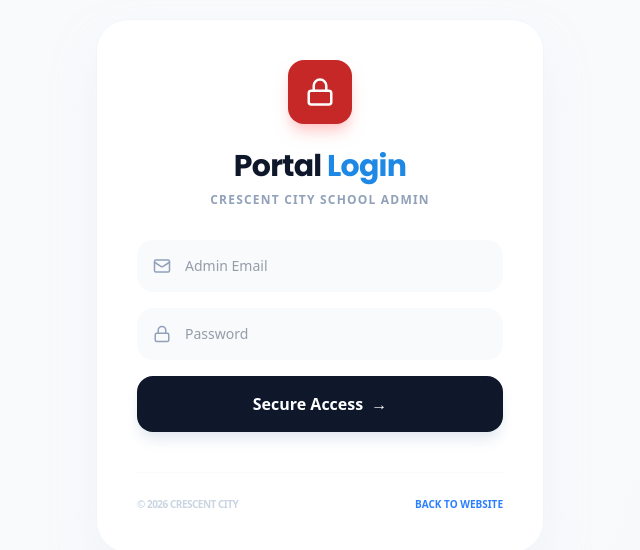
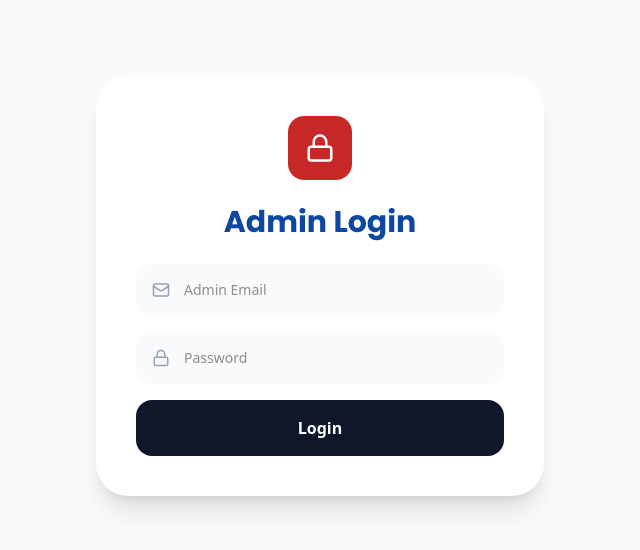
Before and after one commit to goswami6/ccs-frontend, a React (Vite) app: page /admin/login in a window 1280 px wide. Shown: the part 114-664 px from the top of the page, without its empty margins (320-960 px from the left). Built offline with nearby package versions, Linux system fonts and the light colour scheme.

Commit message:
Refactor AdminLogin component structure and inputs
Refactor AdminLogin component for improved structure and readability. Updated input elements to include 'name' and 'id' attributes, and adjusted loading button behavior.

```diff
--- a/src/admin/pages/AdminLogin.jsx
+++ b/src/admin/pages/AdminLogin.jsx
@@ -1,13 +1,16 @@
 import { useState } from "react";
 import { adminLogin } from "../../utils/api";
-import { motion } from "framer-motion"; // Animation ke liye
-import { Lock, Mail, Loader2 } from "lucide-react"; // Icons ke liye
+import { motion } from "framer-motion";
+import { Lock, Mail, Loader2 } from "lucide-react";
+import { useNavigate } from "react-router-dom";
 
 export default function AdminLogin() {
   const [email, setEmail] = useState("");
   const [password, setPassword] = useState("");
   const [loading, setLoading] = useState(false);
   const [error, setError] = useState("");
+
+  const navigate = useNavigate();
 
   const handleSubmit = async (e) => {
     e.preventDefault();
@@ -37,39 +40,26 @@ export default function AdminLogin() {
 
   return (
     <div className="min-h-screen flex items-center justify-center bg-[#f8fafc] px-4 font-sans">
-      {/* Background Decorative Circles */}
-      <div className="fixed top-0 left-0 w-64 h-64 bg-blue-50 rounded-full blur-3xl -translate-x-1/2 -translate-y-1/2"></div>
-      <div className="fixed bottom-0 right-0 w-96 h-96 bg-red-50 rounded-full blur-3xl translate-x-1/3 translate-y-1/3"></div>
-
       <motion.div
         initial={{ opacity: 0, y: 20 }}
         animate={{ opacity: 1, y: 0 }}
-        className="w-full max-w-md relative z-10"
+        className="w-full max-w-md"
       >
-        <div className="bg-white rounded-[2rem] shadow-2xl shadow-slate-200/50 p-10 border border-slate-100">
-          {/* Logo / Icon Area */}
+        <div className="bg-white rounded-[2rem] shadow-xl p-10">
           <div className="flex justify-center mb-6">
-            <div className="w-16 h-16 bg-[#C62828] rounded-2xl flex items-center justify-center shadow-lg shadow-red-200">
+            <div className="w-16 h-16 bg-[#C62828] rounded-2xl flex items-center justify-center">
               <Lock className="text-white" size={30} />
             </div>
           </div>
 
-          <h1 className="text-3xl font-black text-center text-slate-900 mb-2 tracking-tight">
-            Portal <span className="text-[#1E88E5]">Login</span>
+          <h1 className="text-3xl font-bold text-center mb-6">
+            Admin Login
           </h1>
-          <p className="text-center text-xs font-bold text-slate-400 uppercase tracking-widest mb-8">
-            Crescent City School Admin
-          </p>
 
           {error && (
-            <motion.div
-              initial={{ opacity: 0, x: -10 }}
-              animate={{ opacity: 1, x: 0 }}
-              className="mb-6 text-xs font-bold text-red-600 bg-red-50 p-3 rounded-xl border border-red-100 flex items-center gap-2"
-            >
-              <span className="w-1.5 h-1.5 bg-red-600 rounded-full animate-pulse"></span>
+            <div className="mb-4 text-sm text-red-600 bg-red-50 p-3 rounded-xl">
               {error}
-            </motion.div>
+            </div>
           )}
 
           <form onSubmit={handleSubmit} className="space-y-4">
@@ -77,54 +67,40 @@ export default function AdminLogin() {
               <Mail className="absolute left-4 top-1/2 -translate-y-1/2 text-slate-400" size={18} />
               <input
                 type="email"
+                name="email"
+                id="admin-email"
                 placeholder="Admin Email"
                 value={email}
                 onChange={(e) => setEmail(e.target.value)}
                 required
                 autoComplete="username"
-  className="w-full bg-slate-50 border-none rounded-2xl px-12 py-4 text-sm focus:ring-2 focus:ring-blue-500 transition-all outline-none text-slate-700"
+                className="w-full bg-slate-50 rounded-2xl px-12 py-4 text-sm outline-none"
               />
-
             </div>
 
             <div className="relative">
               <Lock className="absolute left-4 top-1/2 -translate-y-1/2 text-slate-400" size={18} />
               <input
                 type="password"
+                name="password"
+                id="admin-password"
                 placeholder="Password"
                 value={password}
                 onChange={(e) => setPassword(e.target.value)}
                 required
                 autoComplete="current-password"
-  className="w-full bg-slate-50 border-none rounded-2xl px-12 py-4 text-sm focus:ring-2 focus:ring-blue-500 transition-all outline-none text-slate-700"
+                className="w-full bg-slate-50 rounded-2xl px-12 py-4 text-sm outline-none"
               />
-
             </div>
 
             <button
               type="submit"
               disabled={loading}
-              className="w-full bg-slate-900 hover:bg-[#C62828] text-white py-4 rounded-2xl font-bold transition-all shadow-lg shadow-slate-200 flex items-center justify-center gap-2 disabled:opacity-70 group"
+              className="w-full bg-slate-900 text-white py-4 rounded-2xl font-bold flex justify-center"
             >
-              {loading ? (
-                <Loader2 className="animate-spin" size={20} />
-              ) : (
-                <>
-                  Secure Access
-                  <span className="group-hover:translate-x-1 transition-transform">→</span>
-                </>
-              )}
+              {loading ? <Loader2 className="animate-spin" /> : "Login"}
             </button>
           </form>
-
-          <div className="mt-10 pt-6 border-t border-slate-50 flex justify-between items-center">
-             <p className="text-[10px] font-bold text-slate-300 uppercase tracking-tighter">
-                © {new Date().getFullYear()} Crescent City
-             </p>
-             <a href="/" className="text-[10px] font-bold text-blue-500 uppercase hover:underline">
-                Back to Website
-             </a>
-          </div>
         </div>
       </motion.div>
     </div>
```
Lines whose indentation alone changed are shown as unchanged.
